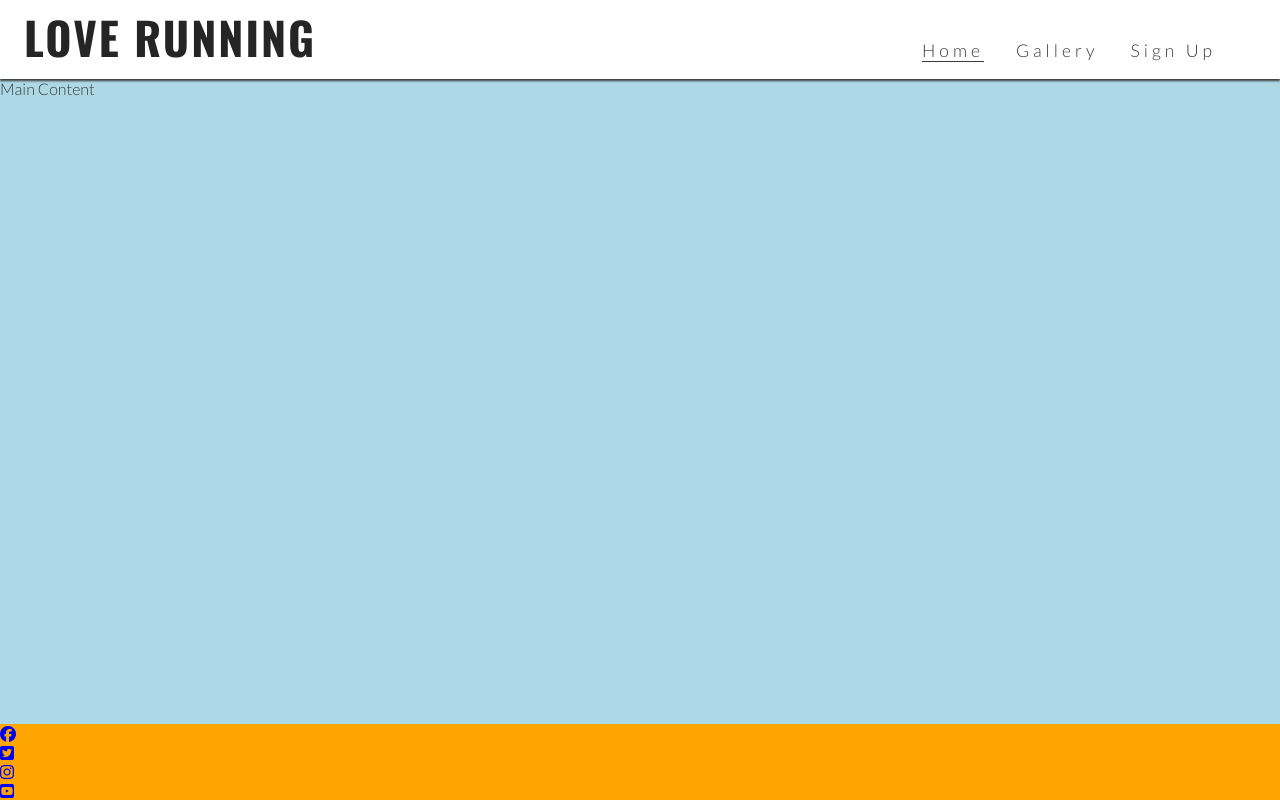
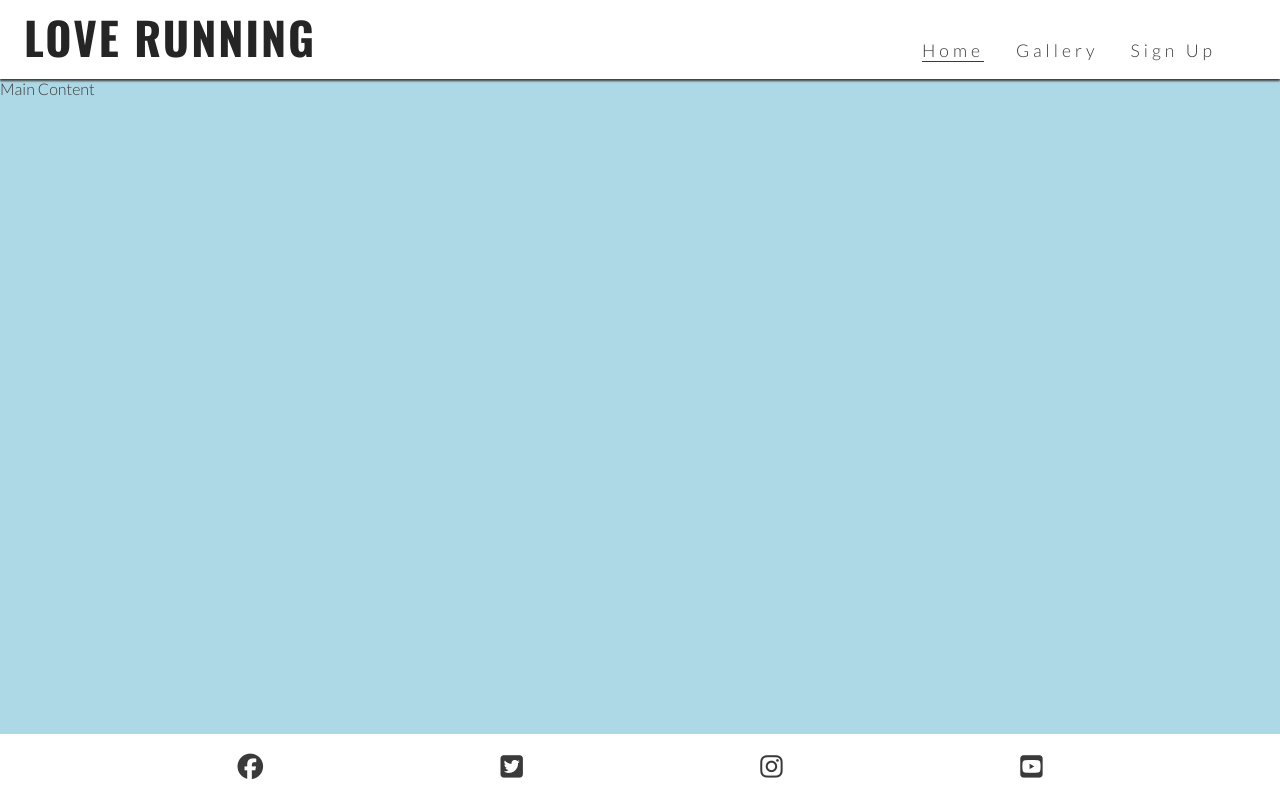
Before and after one commit to raneem-yad/love-running-website, a plain HTML site: page index.html in a window 1280 px wide. Drawn offline with nearby package versions, Linux system fonts and the light colour scheme.

Commit message:
styling the footer

```diff
--- a/assets/css/style.css
+++ b/assets/css/style.css
@@ -94,8 +94,18 @@ main {
 }
 
 /* Footer */
-footer {
-    background-color: orange;
+#social-media{
+    text-align: center;
+    padding: 20px 0;
+    display: flex;
+    justify-content: space-evenly;
+    list-style-type: none;
+}
+
+#social-media i{
+    font-size: 160%;
+    padding: 5;
+    color: #3a3a3a;
 }
 
 /* adding media-query */
--- a/index.html
+++ b/index.html
@@ -37,7 +37,7 @@
     <main>Main Content </main>
     <!-- footer section  -->
     <footer>
-        <ul>
+        <ul id="social-media">
 
             <li>
                 <!-- rel="noopener noreferrer"  this to protect the website from possibles attacks -->
```
